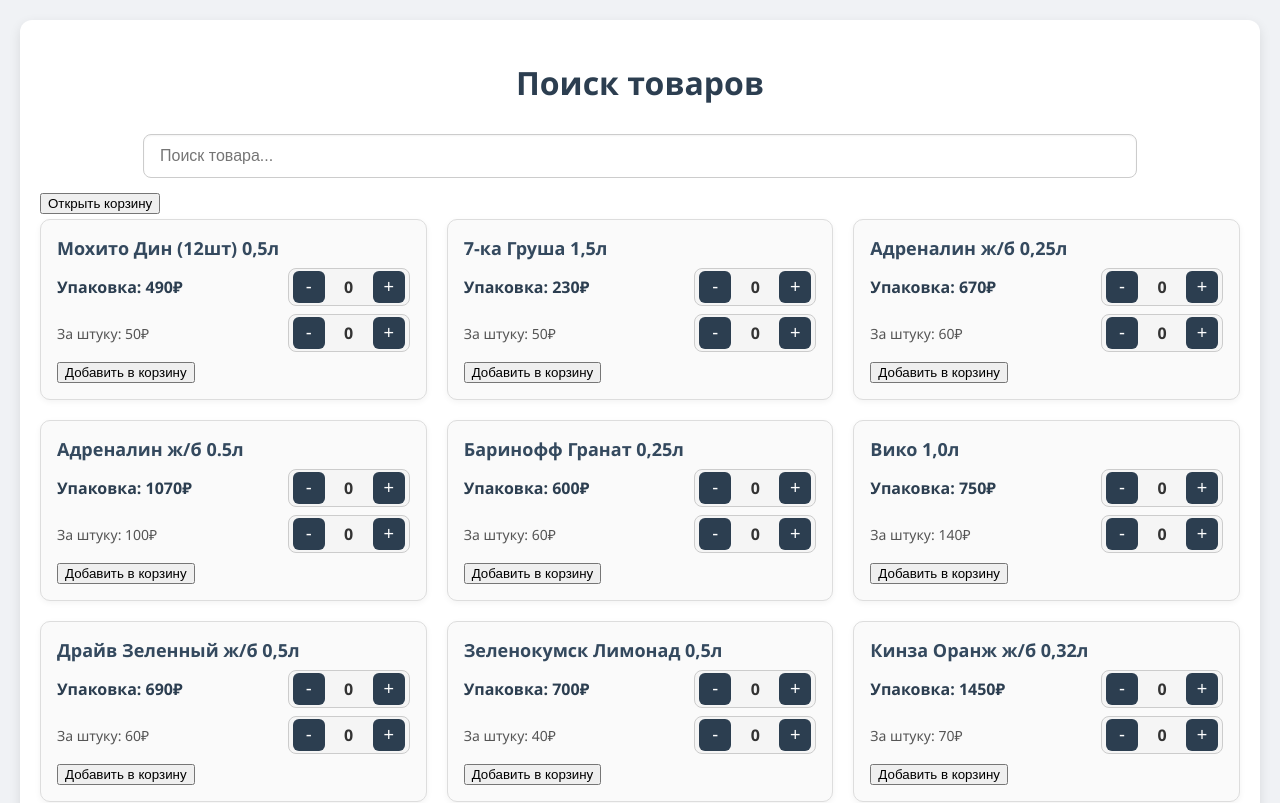
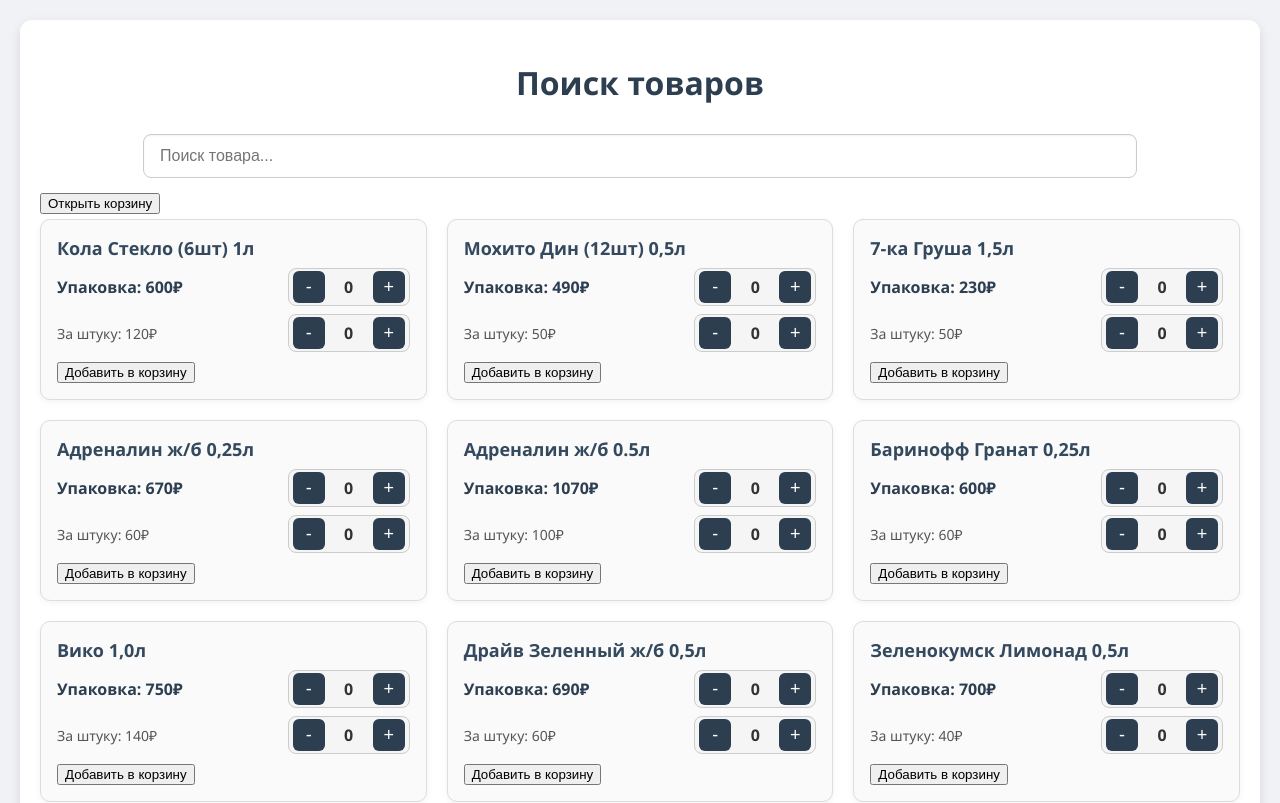
Before and after one commit to Yakub-cyber/toodospisock, a React (Vite) app: page / in a window 1280 px wide. Shown: the top 803 px of the page. Built offline with nearby package versions, Linux system fonts and the light colour scheme.

Commit message:
new date

```diff
--- a/src/App.jsx
+++ b/src/App.jsx
@@ -11,6 +11,7 @@
 	const { addItemToCart } = useCart()
 
 	const data1 = [
+		{ name: 'Кола Стекло (6шт) 1л', price: 600 },
 		{ name: 'Мохито Дин (12шт) 0,5л', price: 490 },
 		{ name: '7-ка Груша 1,5л', price: 230 },
 		{ name: 'Адреналин ж/б 0,25л', price: 670 },
@@ -187,6 +188,7 @@
 	]
 
 	const date2 = [
+		{ name: 'Кола Стекло (6шт) 1л', price: 120 },
 		{ name: 'Мохито Дин (12шт) 0,5л', price: 50 },
 		{ name: '7-ка Груша 1,5л', price: 50 },
 		{ name: 'Адреналин ж/б 0,25л', price: 60 },
```
